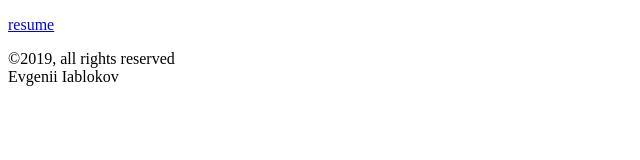
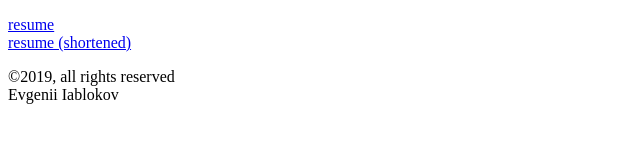
Before and after one commit to eyablokov/eyablokov.info, a plain HTML site: page index.html in a window 1280 px wide. Shown: the whole page, without its empty margins (0-640 px from the left). Drawn offline with Linux system fonts and the light colour scheme.

Commit message:
fix resume-shortened link

```diff
--- a/index.html
+++ b/index.html
@@ -17,7 +17,7 @@
 </head>
 <body>
 <p><a href="resume.html">resume</a><br>
-<a href="resume-shortened.html"></a></p>
+<a href="resume-shortened.html">resume (shortened)</a></p>
 <p>&copy;2019, all rights reserved<br>
 Evgenii Iablokov</p>
 </body>
```
